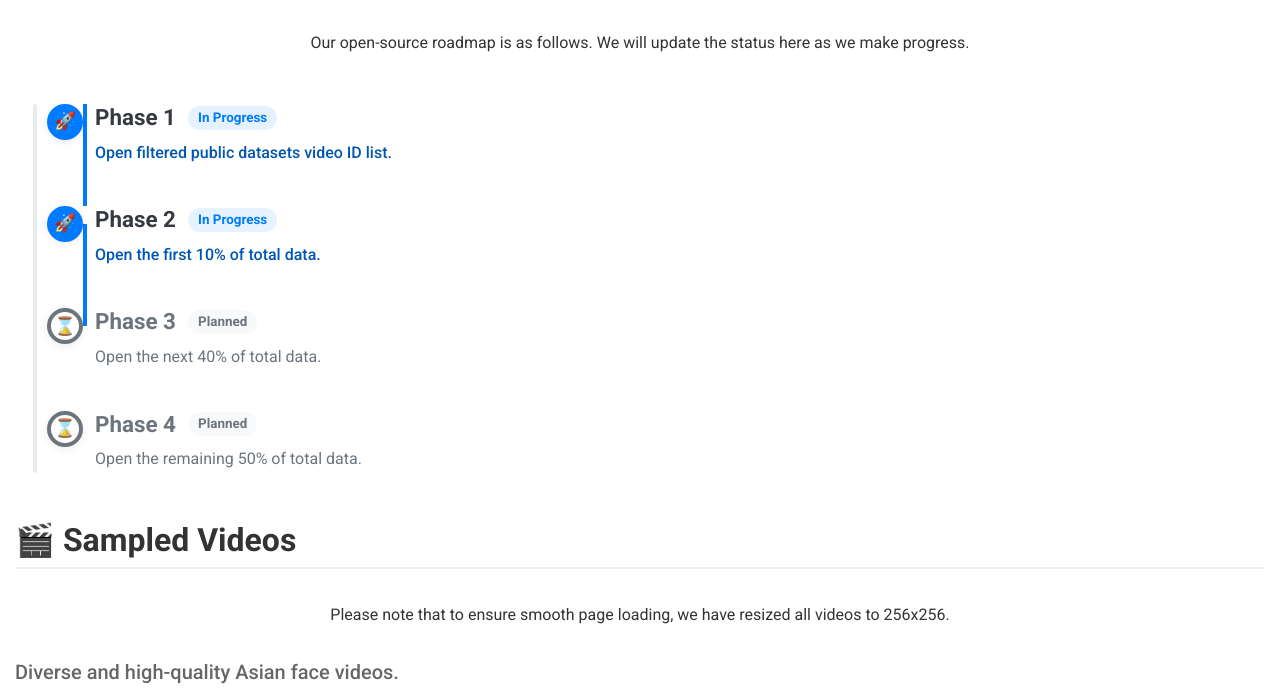
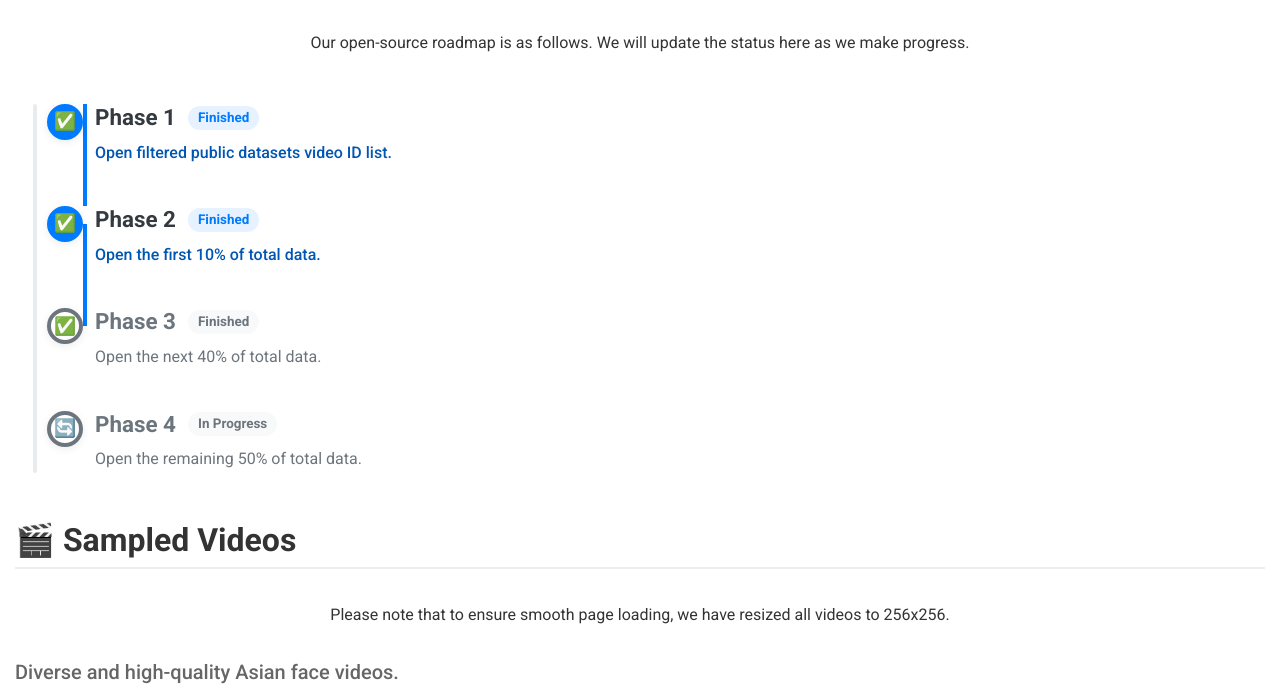
Before and after one commit to luna-ai-lab/DH-FaceVid-1K, a plain HTML site: page index.html in a window 1280 px wide. Shown: the part 1878-2576 px from the top of the page. Drawn offline with nearby package versions, Linux system fonts and the light colour scheme.

Commit message:
Update index.html

```diff
--- a/index.html
+++ b/index.html
@@ -279,20 +279,20 @@
       <p class="text-center">Our open-source roadmap is as follows. We will update the status here as we make progress.</p>
       <div class="timeline mt-5">
         <div class="timeline-item status-current">
-          <div class="timeline-dot">🚀</div>
-          <div class="timeline-content"><h3>Phase 1 <span class="timeline-status">In Progress</span></h3><p>Open filtered public datasets video ID list.</p></div>
+          <div class="timeline-dot">✅</div>
+          <div class="timeline-content"><h3>Phase 1 <span class="timeline-status">Finished</span></h3><p>Open filtered public datasets video ID list.</p></div>
         </div>
         <div class="timeline-item status-current">
-          <div class="timeline-dot">🚀</div>
-          <div class="timeline-content"><h3>Phase 2 <span class="timeline-status">In Progress</span></h3><p>Open the first 10% of total data.</p></div>
+          <div class="timeline-dot">✅</div>
+          <div class="timeline-content"><h3>Phase 2 <span class="timeline-status">Finished</span></h3><p>Open the first 10% of total data.</p></div>
         </div>
         <div class="timeline-item status-future">
-          <div class="timeline-dot">⌛</div>
-          <div class="timeline-content"><h3>Phase 3 <span class="timeline-status">Planned</span></h3><p>Open the next 40% of total data.</p></div>
+          <div class="timeline-dot">✅</div>
+          <div class="timeline-content"><h3>Phase 3 <span class="timeline-status">Finished</span></h3><p>Open the next 40% of total data.</p></div>
         </div>
         <div class="timeline-item status-future">
-          <div class="timeline-dot">⌛</div>
-          <div class="timeline-content"><h3>Phase 4 <span class="timeline-status">Planned</span></h3><p>Open the remaining 50% of total data.</p></div>
+          <div class="timeline-dot">🔄</div>
+          <div class="timeline-content"><h3>Phase 4 <span class="timeline-status">In Progress</span></h3><p>Open the remaining 50% of total data.</p></div>
         </div>
       </div>
     </div>
```
